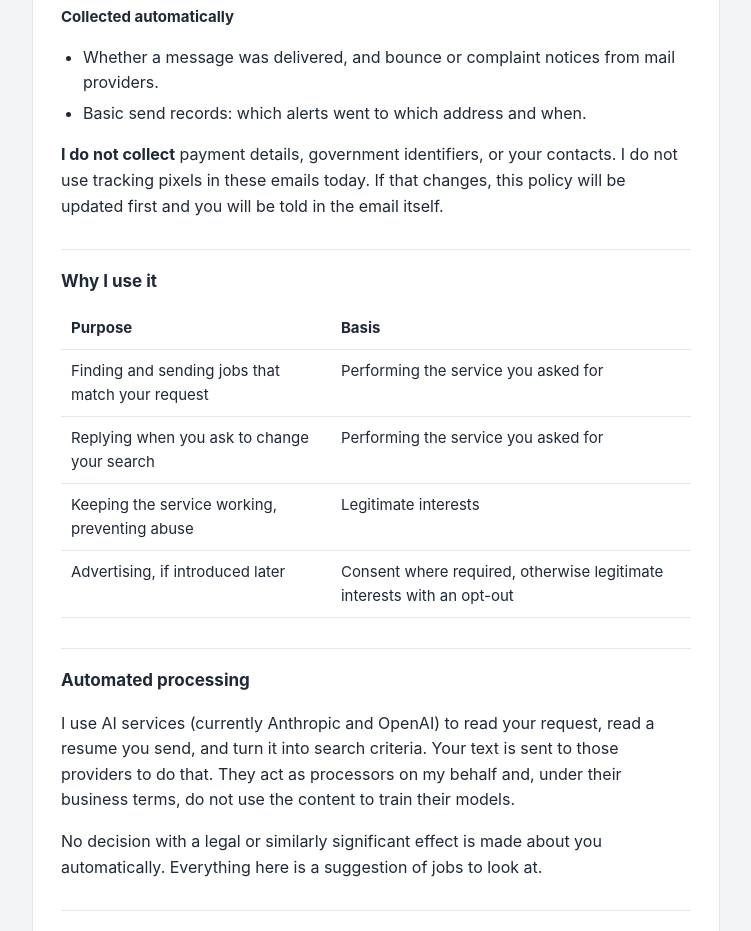
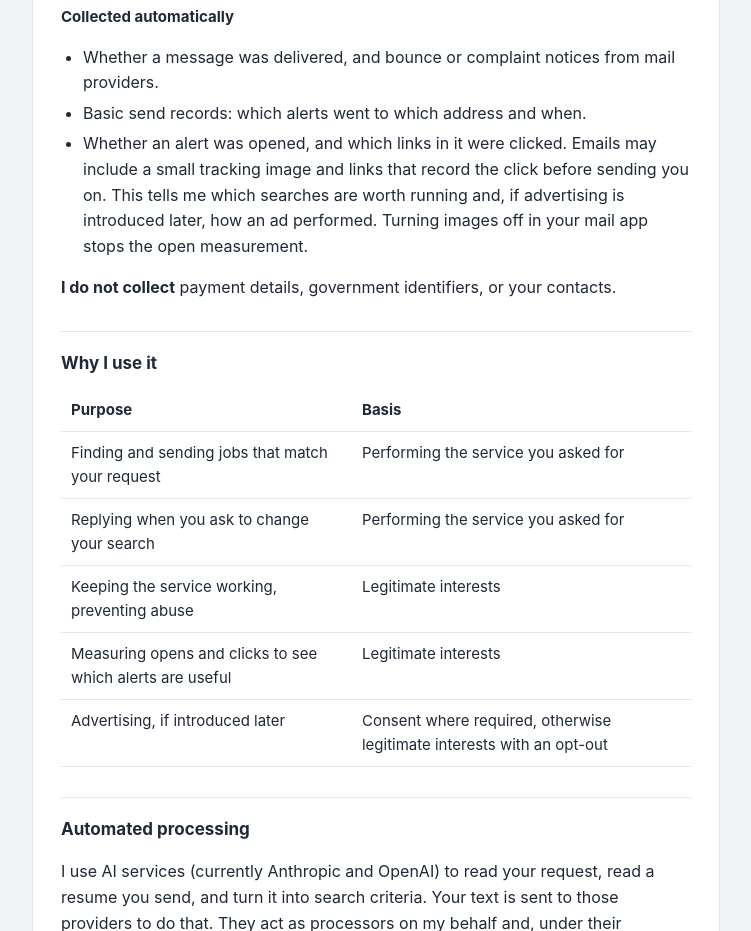
Before and after one commit to tom4cam/betterjobalerts, a plain HTML site: page index.html in a window 1280 px wide. Shown: the part 820-1751 px from the top of the page, without its empty margins (264-1015 px from the left). Drawn offline with Linux system fonts and the light colour scheme.

Commit message:
Allow open and click measurement
Co-Authored-By: Claude Opus 5 <noreply@anthropic.com>
Claude-Session: https://claude.ai/code/session_01T8Ub7xy4EztCvWvLWKJrti

```diff
--- a/index.html
+++ b/index.html
@@ -91,10 +91,12 @@
       <ul>
         <li>Whether a message was delivered, and bounce or complaint notices from mail providers.</li>
         <li>Basic send records: which alerts went to which address and when.</li>
+        <li>Whether an alert was opened, and which links in it were clicked. Emails may include a small
+        tracking image and links that record the click before sending you on. This tells me which
+        searches are worth running and, if advertising is introduced later, how an ad performed.
+        Turning images off in your mail app stops the open measurement.</li>
       </ul>
-      <p><strong>I do not collect</strong> payment details, government identifiers, or your contacts.
-      I do not use tracking pixels in these emails today. If that changes, this policy will be updated
-      first and you will be told in the email itself.</p>
+      <p><strong>I do not collect</strong> payment details, government identifiers, or your contacts.</p>
 
       <h2>Why I use it</h2>
       <table>
@@ -103,6 +105,7 @@
           <tr><td>Finding and sending jobs that match your request</td><td>Performing the service you asked for</td></tr>
           <tr><td>Replying when you ask to change your search</td><td>Performing the service you asked for</td></tr>
           <tr><td>Keeping the service working, preventing abuse</td><td>Legitimate interests</td></tr>
+          <tr><td>Measuring opens and clicks to see which alerts are useful</td><td>Legitimate interests</td></tr>
           <tr><td>Advertising, if introduced later</td><td>Consent where required, otherwise legitimate interests with an opt-out</td></tr>
         </tbody>
       </table>
```
